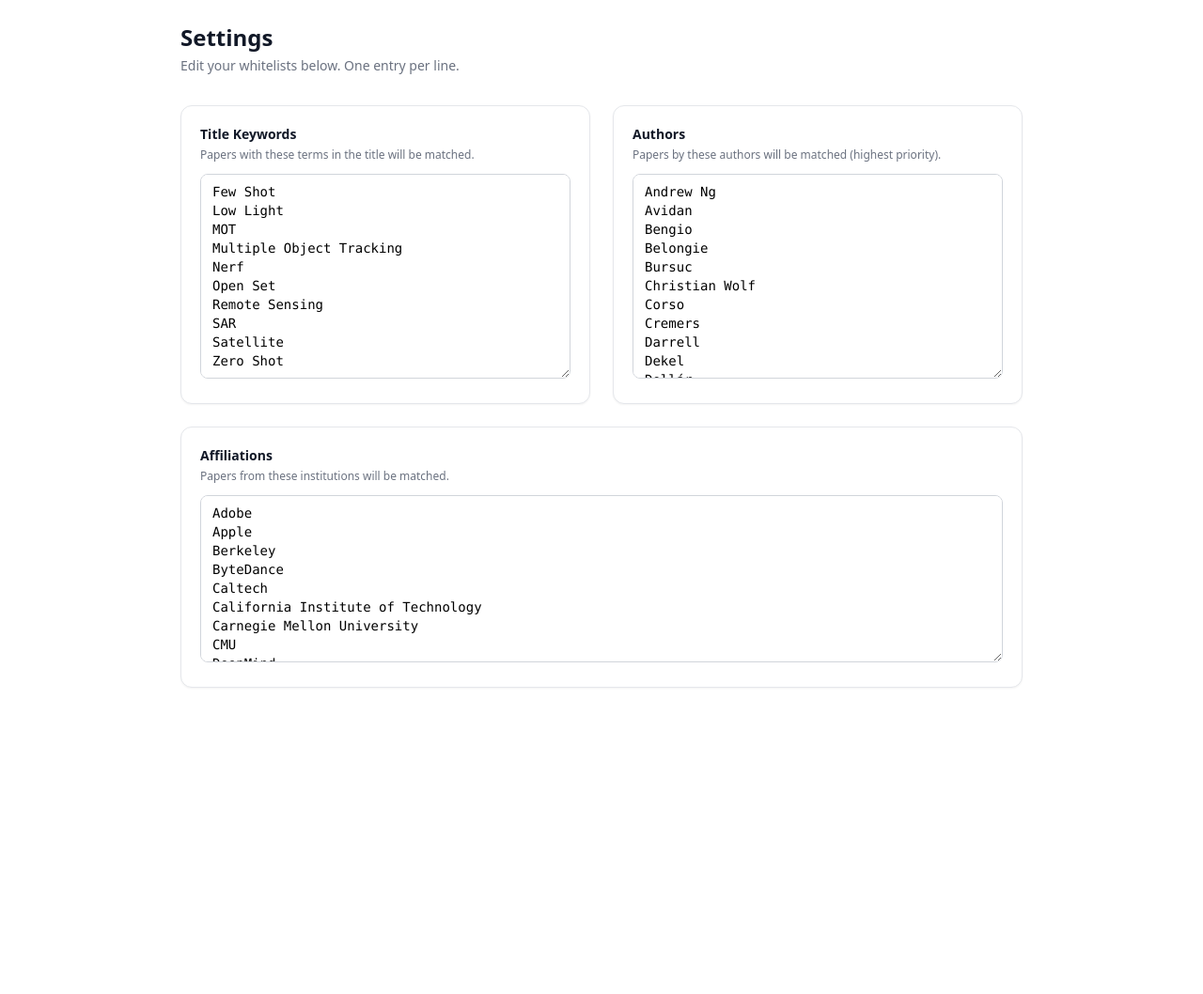
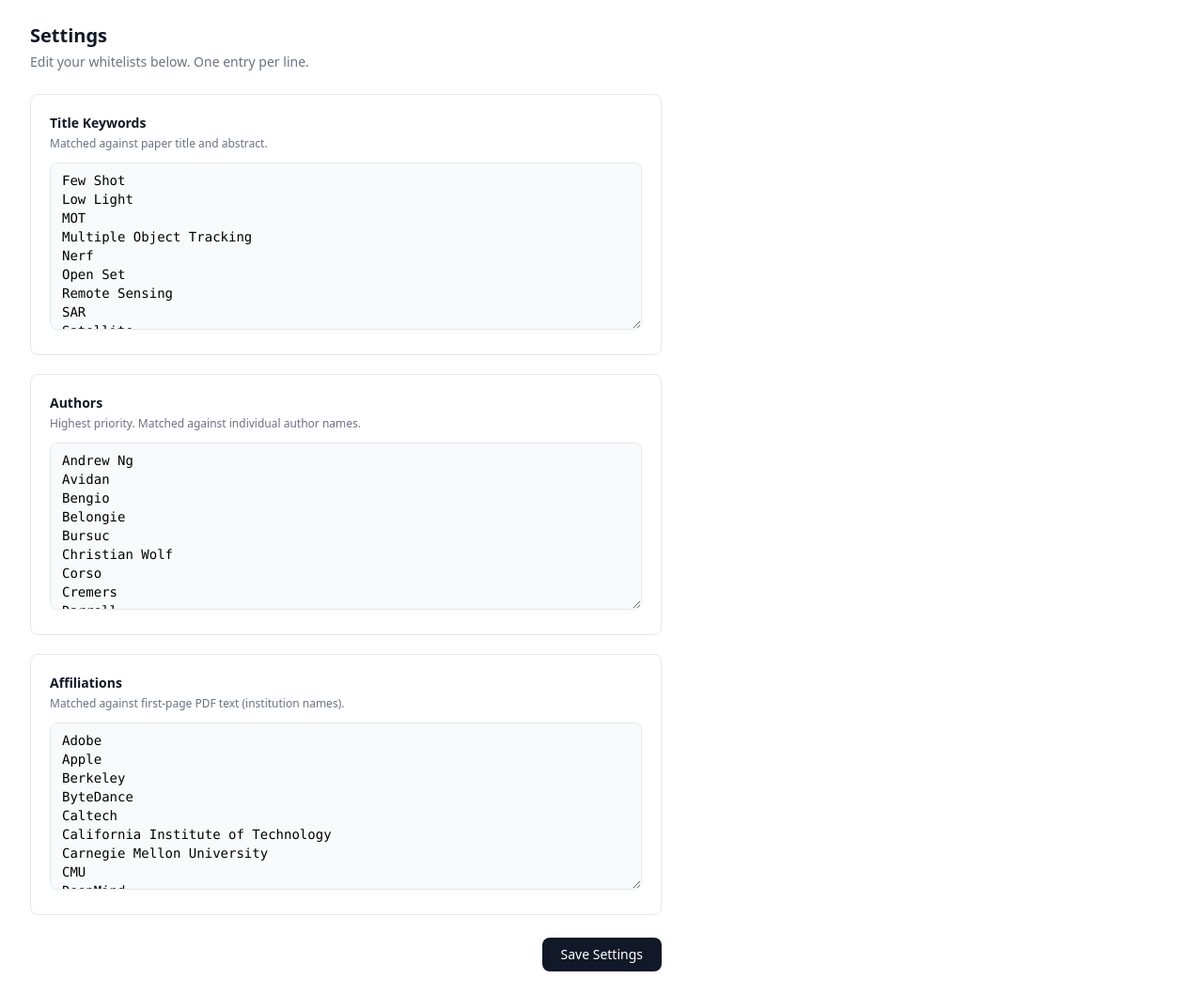
Before and after one commit to rafico/cv_arxiv-scraper, a Flask app: page /settings in a window 1280 px wide. Shown: the part 57-1115 px from the top of the page at 94% size. Before the commit the page ends 789 px from the top, so only its background shows below. Run offline with Flask 3, Linux system fonts and the light colour scheme; some libraries are stand-ins or nearby versions.

Commit message:
feat: Redesign settings page UI

```diff
--- a/app/templates/settings.html
+++ b/app/templates/settings.html
@@ -3,21 +3,21 @@
 {% block title %}Settings - ArXiv CV Scraper{% endblock %}
 
 {% block content %}
-<div class="max-w-4xl mx-auto">
-    <h1 class="text-2xl font-bold text-gray-900 mb-1">Settings</h1>
-    <p class="text-sm text-gray-500 mb-8">Edit your whitelists below. One entry per line.</p>
+<div class="max-w-2xl">
+    <h1 class="text-xl font-bold text-gray-900 mb-1">Settings</h1>
+    <p class="text-sm text-gray-500 mb-6">Edit your whitelists below. One entry per line.</p>
 
     <form method="POST" action="/settings">
-        <div class="grid grid-cols-1 lg:grid-cols-2 gap-6">
+        <div class="space-y-5">
             <!-- Title Keywords -->
-            <div class="bg-white rounded-xl shadow-sm border border-gray-200 p-5">
+            <div class="bg-white rounded-lg border border-gray-200 p-5">
                 <label for="titles" class="block text-sm font-semibold text-gray-900 mb-1">
                     Title Keywords
                 </label>
-                <p class="text-xs text-gray-500 mb-3">Papers with these terms in the title will be matched.</p>
-                <textarea name="titles" id="titles" rows="10"
-                          class="w-full rounded-lg border-gray-300 border px-3 py-2 text-sm font-mono
-                                 focus:ring-2 focus:ring-arxiv-500 focus:border-transparent outline-none resize-y">
+                <p class="text-xs text-gray-500 mb-3">Matched against paper title and abstract.</p>
+                <textarea name="titles" id="titles" rows="8"
+                          class="w-full rounded-lg border-gray-200 border px-3 py-2 text-sm font-mono bg-gray-50
+                                 focus:ring-2 focus:ring-gray-900 focus:border-transparent focus:bg-white outline-none resize-y transition-colors">
 {%- for t in whitelists.titles %}
 {{ t }}
 {%- endfor %}
@@ -25,14 +25,14 @@
             </div>
 
             <!-- Authors -->
-            <div class="bg-white rounded-xl shadow-sm border border-gray-200 p-5">
+            <div class="bg-white rounded-lg border border-gray-200 p-5">
                 <label for="authors" class="block text-sm font-semibold text-gray-900 mb-1">
                     Authors
                 </label>
-                <p class="text-xs text-gray-500 mb-3">Papers by these authors will be matched (highest priority).</p>
-                <textarea name="authors" id="authors" rows="10"
-                          class="w-full rounded-lg border-gray-300 border px-3 py-2 text-sm font-mono
-                                 focus:ring-2 focus:ring-arxiv-500 focus:border-transparent outline-none resize-y">
+                <p class="text-xs text-gray-500 mb-3">Highest priority. Matched against individual author names.</p>
+                <textarea name="authors" id="authors" rows="8"
+                          class="w-full rounded-lg border-gray-200 border px-3 py-2 text-sm font-mono bg-gray-50
+                                 focus:ring-2 focus:ring-gray-900 focus:border-transparent focus:bg-white outline-none resize-y transition-colors">
 {%- for a in whitelists.authors %}
 {{ a }}
 {%- endfor %}
@@ -40,14 +40,14 @@
             </div>
 
             <!-- Affiliations -->
-            <div class="lg:col-span-2 bg-white rounded-xl shadow-sm border border-gray-200 p-5">
+            <div class="bg-white rounded-lg border border-gray-200 p-5">
                 <label for="affiliations" class="block text-sm font-semibold text-gray-900 mb-1">
                     Affiliations
                 </label>
-                <p class="text-xs text-gray-500 mb-3">Papers from these institutions will be matched.</p>
+                <p class="text-xs text-gray-500 mb-3">Matched against first-page PDF text (institution names).</p>
                 <textarea name="affiliations" id="affiliations" rows="8"
-                          class="w-full rounded-lg border-gray-300 border px-3 py-2 text-sm font-mono
-                                 focus:ring-2 focus:ring-arxiv-500 focus:border-transparent outline-none resize-y">
+                          class="w-full rounded-lg border-gray-200 border px-3 py-2 text-sm font-mono bg-gray-50
+                                 focus:ring-2 focus:ring-gray-900 focus:border-transparent focus:bg-white outline-none resize-y transition-colors">
 {%- for a in whitelists.affiliations %}
 {{ a }}
 {%- endfor %}
@@ -57,8 +57,8 @@
 
         <div class="mt-6 flex justify-end">
             <button type="submit"
-                    class="px-6 py-2.5 bg-arxiv-500 text-white text-sm font-medium rounded-lg
-                           hover:bg-arxiv-600 focus:outline-none focus:ring-2 focus:ring-offset-2 focus:ring-arxiv-500
+                    class="px-5 py-2 bg-gray-900 text-white text-sm font-medium rounded-lg
+                           hover:bg-gray-800 focus:outline-none focus:ring-2 focus:ring-offset-2 focus:ring-gray-900
                            transition-colors">
                 Save Settings
             </button>
```
